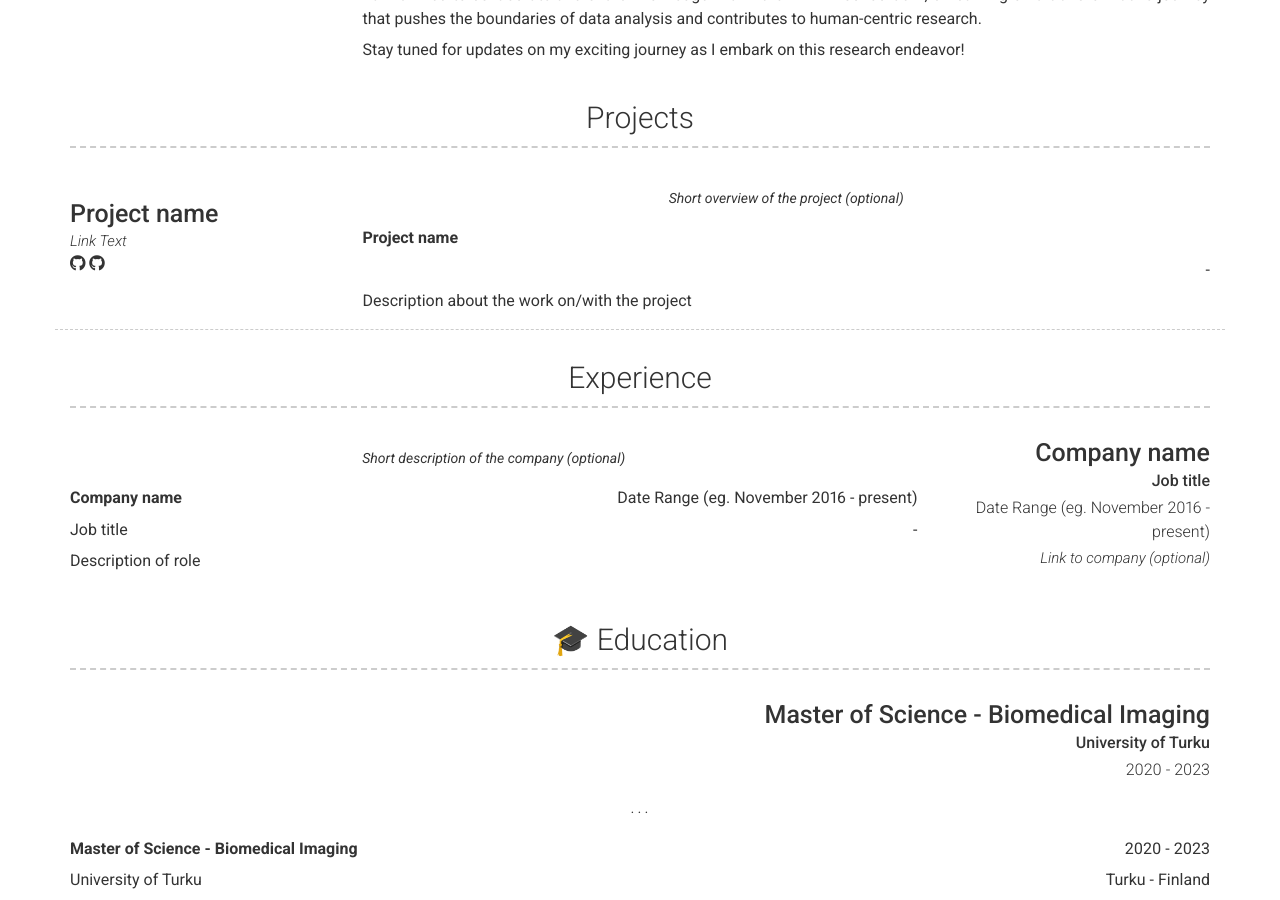
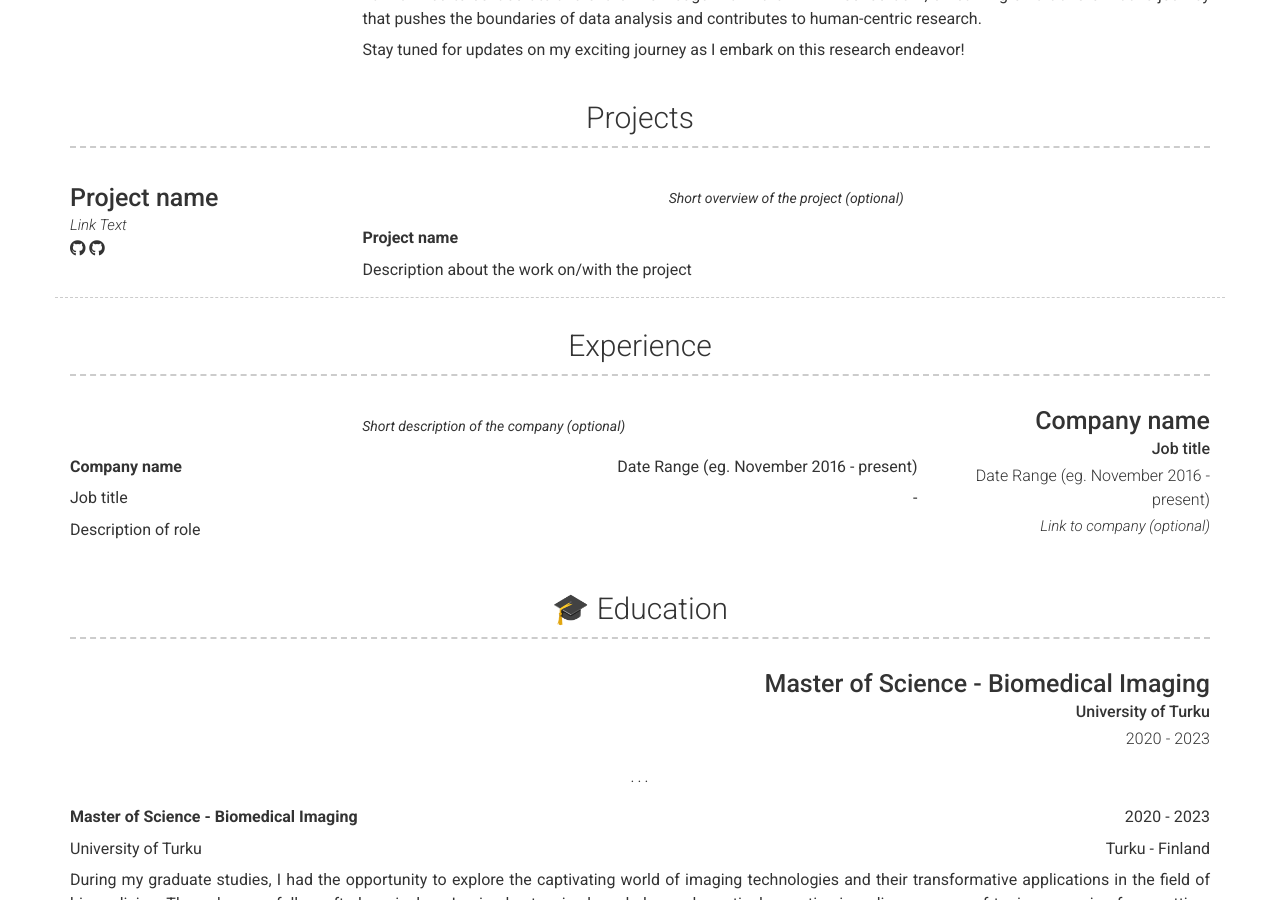
Before and after one commit to aminrezaei-img/CV, a Jekyll site: the page built from index.md, in a window 1280 px wide and 900 px high, scrolled down 932 px. Built offline with Jekyll 4.4.1, drawn with Linux system fonts in a browser that asks for light colours; nearby versions of some CDN libraries.

Commit message:
Update section-list.html

```diff
--- a/_includes/section-list.html
+++ b/_includes/section-list.html
@@ -27,10 +27,12 @@
         <p><b>{{ item.title }}</b></p>
         <p>{{ item.caption }}</p>
       </div>
-      <div style="display: flex; justify-content: space-between;">
-        <p>{{ item.sub_title }}</p>
-        <p>{{ item.city }} - {{ item.country }}</p>
-      </div>
+      {% if item.sub_title and item.caption %}
+        <div style="display: flex; justify-content: space-between;">
+          <p>{{ item.sub_title }}</p>
+          <p>{{ item.city }} - {{ item.country }}</p>
+        </div>
+      {% endif %}
       {{ item.description | strip | markdownify }}
     </div>
   </div>
```
